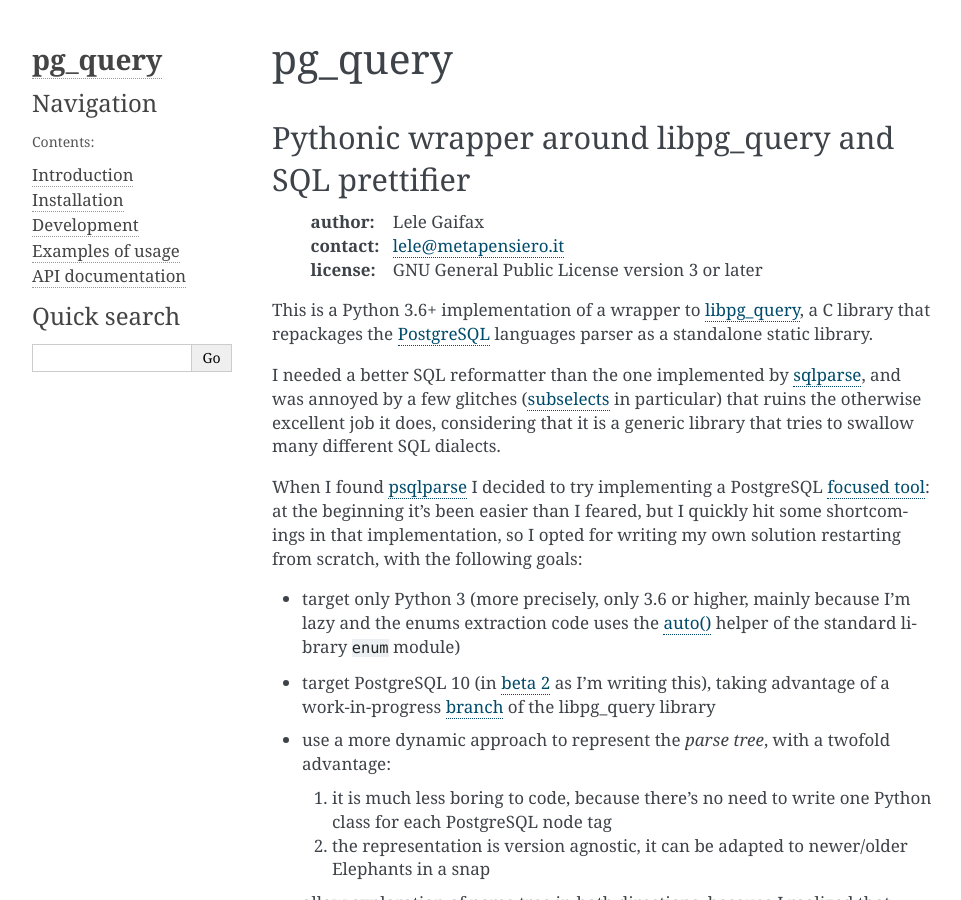
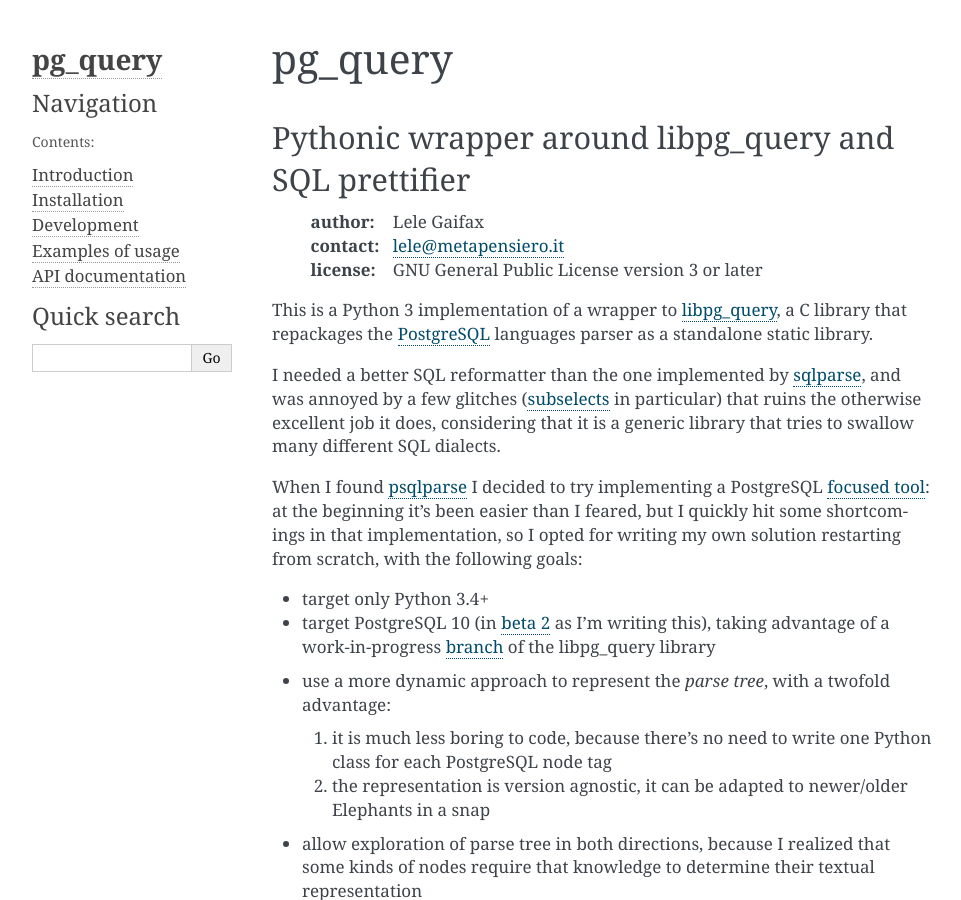
Before and after one commit to lelit/pglast, a Sphinx documentation site: the page built from docs/index.rst, in a window 1280 px wide and 900 px high. Shown: the whole window, without its empty margins (148-1109 px from the left). Built offline with Sphinx 7.4.7, drawn with Linux system fonts in a browser that asks for light colours.

Commit message:
Rectify, as the package is compatible with Python 3.[456] now

```diff
--- a/docs/index.rst
+++ b/docs/index.rst
@@ -17,8 +17,8 @@
  :contact: lele@metapensiero.it
  :license: GNU General Public License version 3 or later
 
-This is a Python 3.6+ implementation of a wrapper to `libpg_query`__, a C library that
-repackages the PostgreSQL__ languages parser as a standalone static library.
+This is a Python 3 implementation of a wrapper to `libpg_query`__, a C library that repackages
+the PostgreSQL__ languages parser as a standalone static library.
 
 __ https://github.com/lfittl/libpg_query
 __ https://www.postgresql.org/
@@ -38,10 +38,7 @@
 __ https://github.com/alculquicondor/psqlparse
 __ https://github.com/alculquicondor/psqlparse/pull/22
 
-- target only Python 3 (more precisely, only 3.6 or higher, mainly because I'm lazy and the
-  enums extraction code uses the `auto()`__ helper of the standard library ``enum`` module)
-
-__ https://docs.python.org/3/library/enum.html#enum.auto
+- target only Python 3.4+
 
 - target PostgreSQL 10 (in `beta 2`__ as I'm writing this), taking advantage of a
   work-in-progress `branch`__ of the libpg_query library
```
Also changed, not shown: README.rst (+3 -6 lines).
